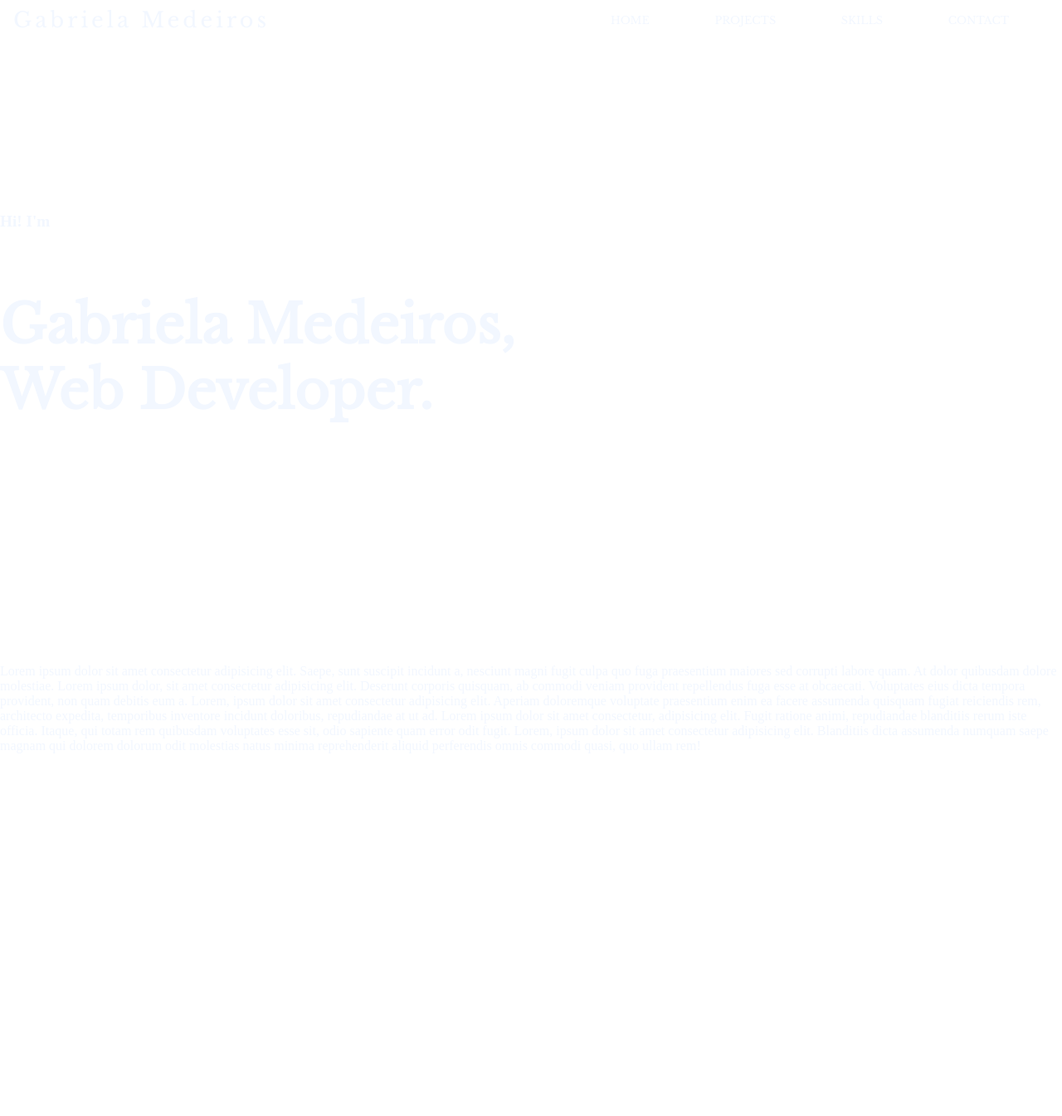
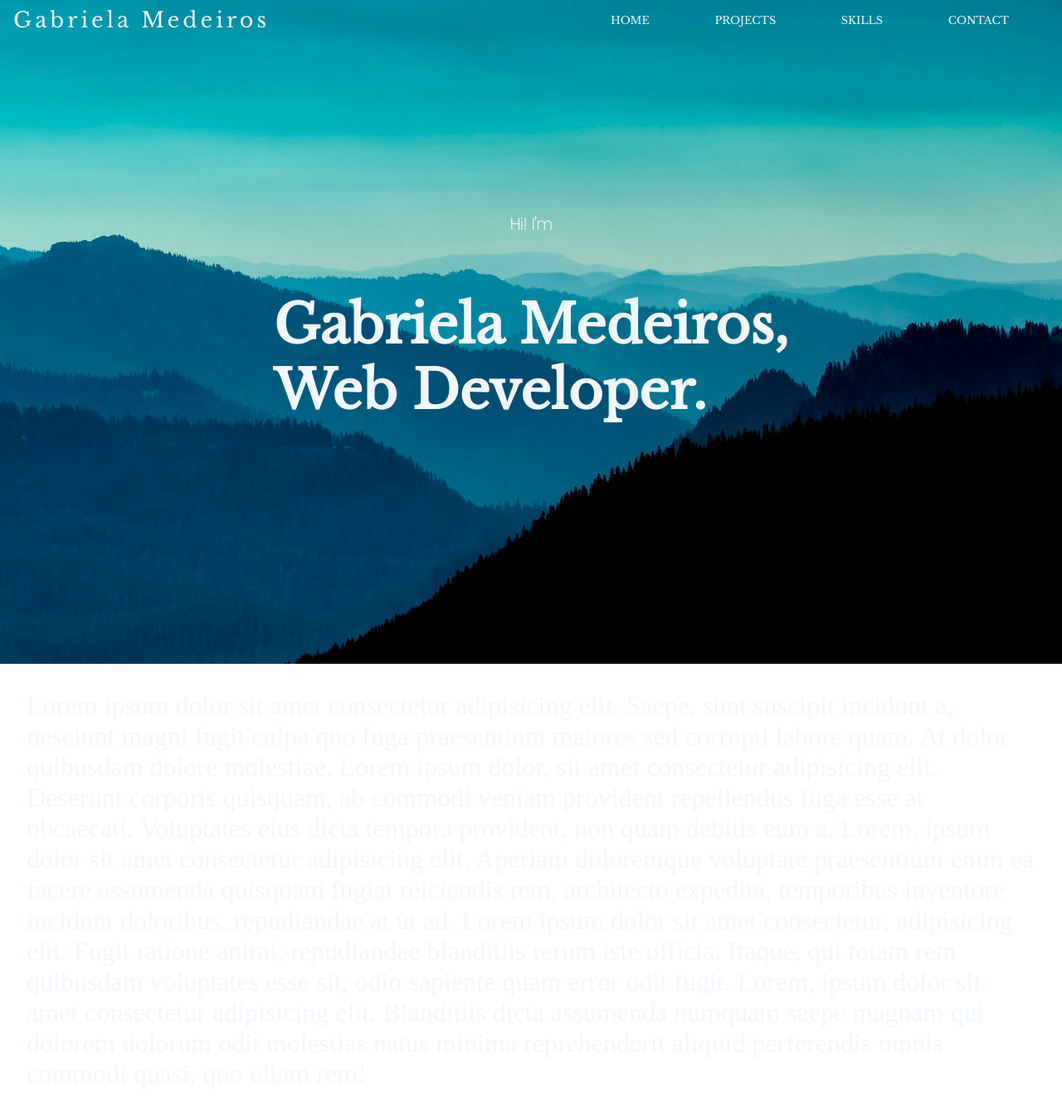
Before and after one commit to GabrielaMed/myPortfolio, a PHP site: page / in a window 1280 px wide. Shown: the whole page at 83% size. Before the commit the page ends 908 px from the top, so only its background shows below. Run offline with PHP 8.4, Linux system fonts and the light colour scheme; some libraries are stand-ins or nearby versions.

Commit message:
css change

```diff
--- a/css/style.css
+++ b/css/style.css
@@ -103,7 +103,7 @@ nav{
     position: relative;
 }
 
-.home-parallax{
+.home__parallax{
     width: 100%;
     height: 100%;
     position: absolute;
@@ -112,22 +112,22 @@ nav{
     background-position: center;
 }
 
-.home-parallax-img1{
+.home__parallax-img1{
     background-image: url('/img/imgm1.png');
     z-index: 1;
 }
 
-.home-parallax-img2{
+.home__parallax-img2{
     background-image: url('/img/imgm2.png');
     z-index: 10;
 }
 
-.home-parallax-img3{
+.home__parallax-img3{
     background-image: url('/img/imgm3.png');
     z-index: 100;
 }
 
-.home-parallax-img4{
+.home__parallax-img4{
     background-image: url('/img/imgm4.png');
     z-index: 100;
 }
@@ -135,9 +135,8 @@ nav{
 .subtitle, .title{
     position: absolute;
     width: 100%;
-    display: -webkit-box;
-    display: -ms-flexbox;
     display: flex;
+    justify-content: center;
 }
 
 .title{
@@ -151,4 +150,10 @@ nav{
     top: 32%;
     font-size: 1.2rem;
     z-index: 1;
+    font-family: var(--poppins);
 }
+
+#Projects{
+    font-size: 2rem;
+    padding: 2rem;
+}
--- a/index.html
+++ b/index.html
@@ -4,7 +4,7 @@
     <meta charset="UTF-8" />
     <meta http-equiv="X-UA-Compatible" content="IE=edge" />
     <meta name="viewport" content="width=device-width, initial-scale=1.0" />
-    <link rel="stylesheet" href="/css/style.css" />
+    <link rel="stylesheet" href="css/style.css" />
     <title>Gabriela' Portfolio</title>
   </head>
   <body>
--- a/js/main.js
+++ b/js/main.js
@@ -7,6 +7,7 @@ gsap.from('.myName', {
   y: 30,
   ease: 'expo.out'
 })
+
 gsap.from('.btns', {
   opacity: 0,
   duration: 3,
@@ -17,17 +18,23 @@ gsap.from('.btns', {
 })
 
 /*Text*/
-gsap.from('.hi', {
+gsap.from('.subtitle', {
   opacity: 0,
   duration: 3,
   delay: 1.3,
   y: 35,
   ease: 'expo.out'
 })
-gsap.from('.name-title', {
+
+gsap.from('.title', {
   opacity: 0,
   duration: 3,
   delay: 1.1,
   y: 35,
   ease: 'expo.out'
 })
+
+const sr = ScrollReveal({
+  duration: 2500,
+  reset: true
+})
```
